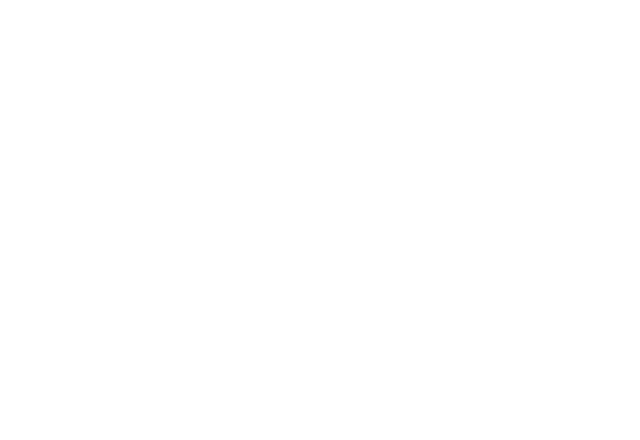
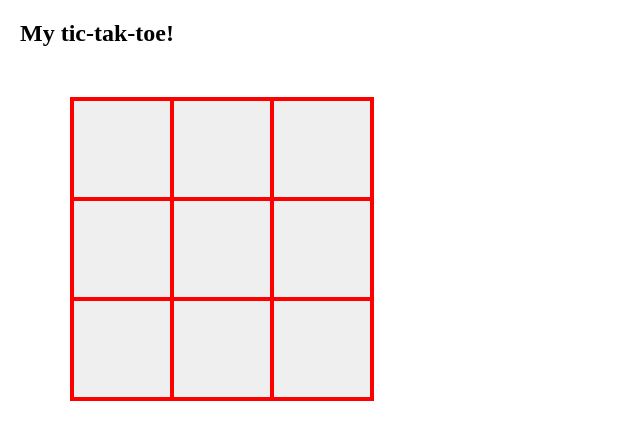
Before and after one commit to Chudskiy/react_tic-tac-toe, a React (Create React App) app: page / in a window 1280 px wide. Shown: the top 440 px of the page, without its empty margins (0-640 px from the left). Built offline with nearby package versions, Linux system fonts and the light colour scheme.

Commit message:
fill board with values

```diff
--- a/public/index.html
+++ b/public/index.html
@@ -2,15 +2,12 @@
 <html lang="en">
   <head>
     <meta charset="utf-8" />
-    <link rel="icon" href="%PUBLIC_URL%/favicon.ico" />
     <meta name="viewport" content="width=device-width, initial-scale=1" />
     <meta name="theme-color" content="#000000" />
     <meta
       name="description"
       content="Web site created using create-react-app"
     />
-    <link rel="apple-touch-icon" href="%PUBLIC_URL%/logo192.png" />
-    <link rel="manifest" href="%PUBLIC_URL%/manifest.json" />
     <title>React App</title>
   </head>
   <body>
--- a/src/App.css
+++ /dev/null
@@ -1,38 +0,0 @@
-.App {
-  text-align: center;
-}
-
-.App-logo {
-  height: 40vmin;
-  pointer-events: none;
-}
-
-@media (prefers-reduced-motion: no-preference) {
-  .App-logo {
-    animation: App-logo-spin infinite 20s linear;
-  }
-}
-
-.App-header {
-  background-color: #282c34;
-  min-height: 100vh;
-  display: flex;
-  flex-direction: column;
-  align-items: center;
-  justify-content: center;
-  font-size: calc(10px + 2vmin);
-  color: white;
-}
-
-.App-link {
-  color: #61dafb;
-}
-
-@keyframes App-logo-spin {
-  from {
-    transform: rotate(0deg);
-  }
-  to {
-    transform: rotate(360deg);
-  }
-}
--- a/src/App.js
+++ b/src/App.js
@@ -1,8 +1,11 @@
-import './App.css';
+import React from 'react';
+import Board from "./components/Board";
 
 function App() {
   return (
     <div>
+        <h2>My tic-tak-toe!</h2>
+        <Board />
     </div>
   );
 }
--- /dev/null
+++ b/src/components/Board.js
@@ -0,0 +1,17 @@
+import React, {useState} from 'react';
+import Square from "./Square";
+
+const Board = () => {
+    const [nextValue, setNextValue] = useState(true);
+    const squaresArray = Array(9).fill(null);
+
+    return (
+        <div className='board'>
+            {squaresArray && squaresArray.map((s, i) => (
+                <Square key={i} nextValue={nextValue} setNextValue={setNextValue}/>
+            ))}
+        </div>
+    );
+};
+
+export default Board;
--- /dev/null
+++ b/src/components/Square.js
@@ -0,0 +1,22 @@
+import React, {useState} from 'react';
+
+const Square = ({nextValue, setNextValue}) => {
+    const [value, setValue] = useState('');
+
+    const step = nextValue ? 'X' : '0';
+
+    const handleClick = () => {
+        if (value) return;
+
+        setValue(step);
+        setNextValue(!nextValue);
+    }
+
+    return (
+        <button onClick={handleClick} className='square'>
+            {value}
+        </button>
+    );
+};
+
+export default Square;
--- a/src/index.css
+++ b/src/index.css
@@ -1,13 +1,25 @@
 body {
-  margin: 0;
-  font-family: -apple-system, BlinkMacSystemFont, 'Segoe UI', 'Roboto', 'Oxygen',
-    'Ubuntu', 'Cantarell', 'Fira Sans', 'Droid Sans', 'Helvetica Neue',
-    sans-serif;
-  -webkit-font-smoothing: antialiased;
-  -moz-osx-font-smoothing: grayscale;
+    margin: 20px;
+    padding: 0;
+    box-sizing: border-box;
 }
 
-code {
-  font-family: source-code-pro, Menlo, Monaco, Consolas, 'Courier New',
-    monospace;
+.board {
+    width: 300px;
+    height: 300px;
+    margin: 50px;
+    display: flex;
+    flex-wrap: wrap;
+    border: 2px solid red;
 }
+
+.square {
+    width: 100px;
+    height: 100px;
+    border: 2px solid red;
+    display: flex;
+    justify-content: center;
+    align-items: center;
+    font-size: 40px;
+    outline: none;
+}
--- a/src/index.js
+++ b/src/index.js
@@ -2,7 +2,6 @@ import React from 'react';
 import ReactDOM from 'react-dom';
 import './index.css';
 import App from './App';
-import reportWebVitals from './reportWebVitals';
 
 ReactDOM.render(
   <React.StrictMode>
@@ -10,8 +9,3 @@ ReactDOM.render(
   </React.StrictMode>,
   document.getElementById('root')
 );
-
-// If you want to start measuring performance in your app, pass a function
-// to log results (for example: reportWebVitals(console.log))
-// or send to an analytics endpoint. Learn more: https://bit.ly/CRA-vitals
-reportWebVitals();
--- a/src/reportWebVitals.js
+++ /dev/null
@@ -1,13 +0,0 @@
-const reportWebVitals = onPerfEntry => {
-  if (onPerfEntry && onPerfEntry instanceof Function) {
-    import('web-vitals').then(({ getCLS, getFID, getFCP, getLCP, getTTFB }) => {
-      getCLS(onPerfEntry);
-      getFID(onPerfEntry);
-      getFCP(onPerfEntry);
-      getLCP(onPerfEntry);
-      getTTFB(onPerfEntry);
-    });
-  }
-};
-
-export default reportWebVitals;
```
Also changed, not shown: src/setupTests.js (deleted, +0 -5 lines), public/manifest.json (deleted), public/robots.txt (deleted), 1 other file (tests, documents, lock files or other folders).
